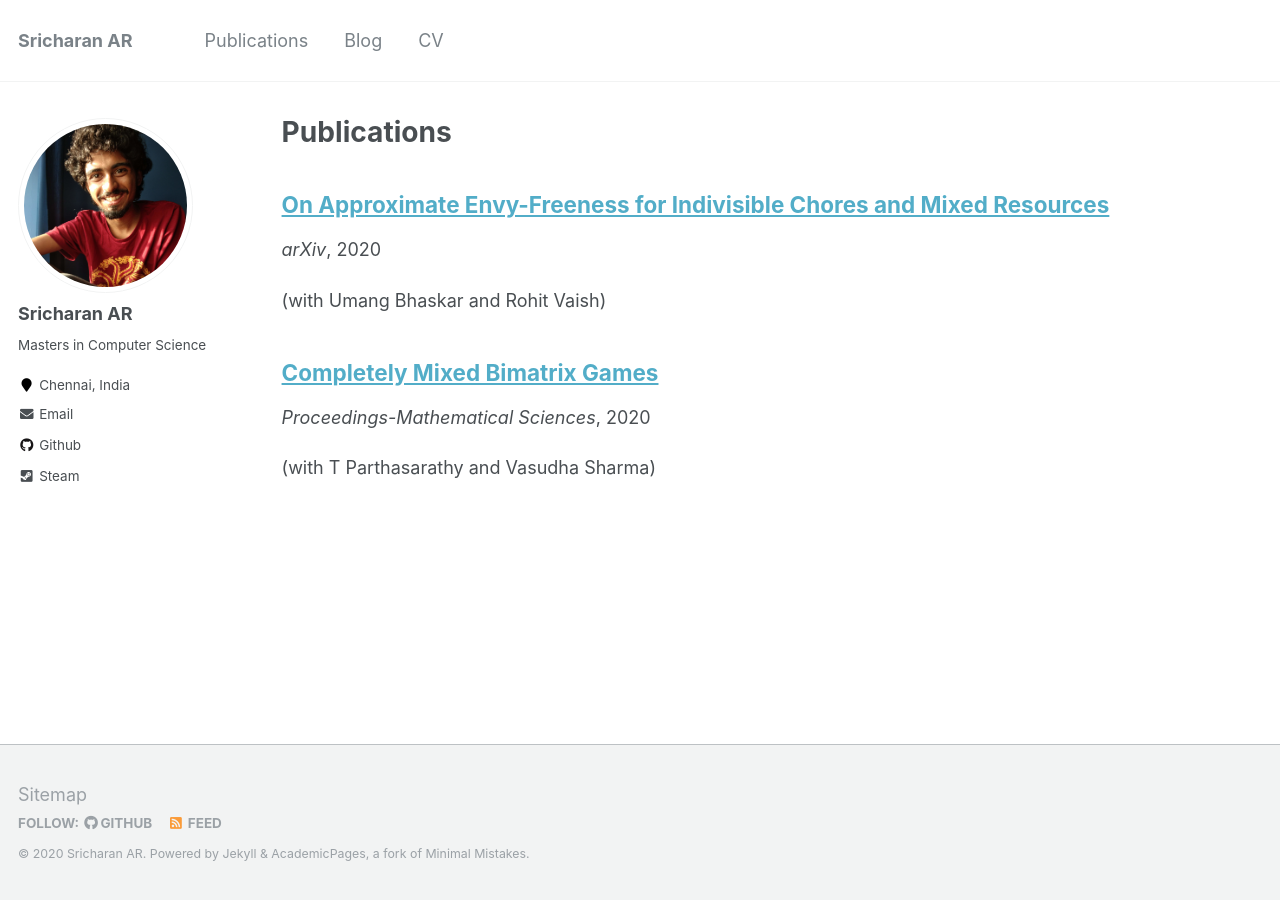
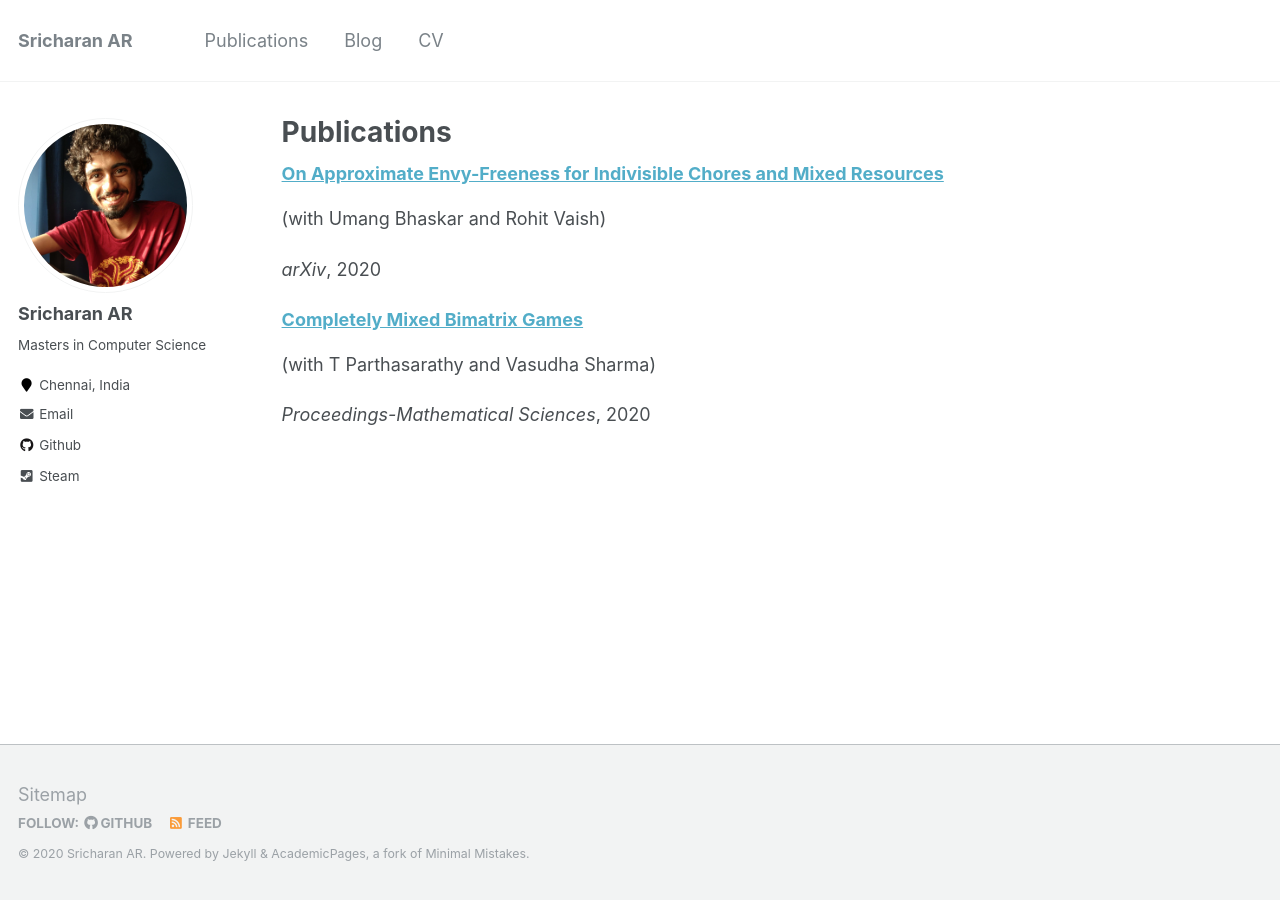
Before and after one commit to SriAR/sriar.github.io, a Jekyll site: the page built from _pages/publications.md, in a window 1280 px wide. Built offline with Jekyll 4.4.1, drawn with Linux system fonts in a browser that asks for light colours.

Commit message:
trying out pub styles

```diff
--- /dev/null
+++ b/_includes/publications.html
@@ -0,0 +1,22 @@
+{% include base_path %}
+
+{% if post.header.teaser %}
+  {% capture teaser %}{{ post.header.teaser }}{% endcapture %}
+{% else %}
+  {% assign teaser = site.teaser %}
+{% endif %}
+
+{% if post.id %}
+  {% assign title = post.title | markdownify | remove: "<p>" | remove: "</p>" %}
+{% else %}
+  {% assign title = post.title %}
+{% endif %}
+
+<div class="{{ include.type | default: "list" }}__item">
+  <article class="archive__item" itemscope itemtype="http://schema.org/CreativeWork">
+    <b class="archive__item-title" itemprop="headline">
+    <a href="{{ post.paperurl }}" rel="permalink">{{ title }}</a></b>
+    <p class="archive__item-excerpt" itemprop="description">{{ post.excerpt | markdownify }}</p>
+    <p> <i>{{ post.venue }}</i>, {{ post.date | default: "1900-01-01" | date: "%Y" }} </p>
+  </article>
+</div>
--- a/_pages/publications.md
+++ b/_pages/publications.md
@@ -12,5 +12,5 @@ author_profile: true
 {% include base_path %}
 
 {% for post in site.publications reversed %}
-  {% include archive-single.html %}
+  {% include publications.html %}
 {% endfor %}
```
